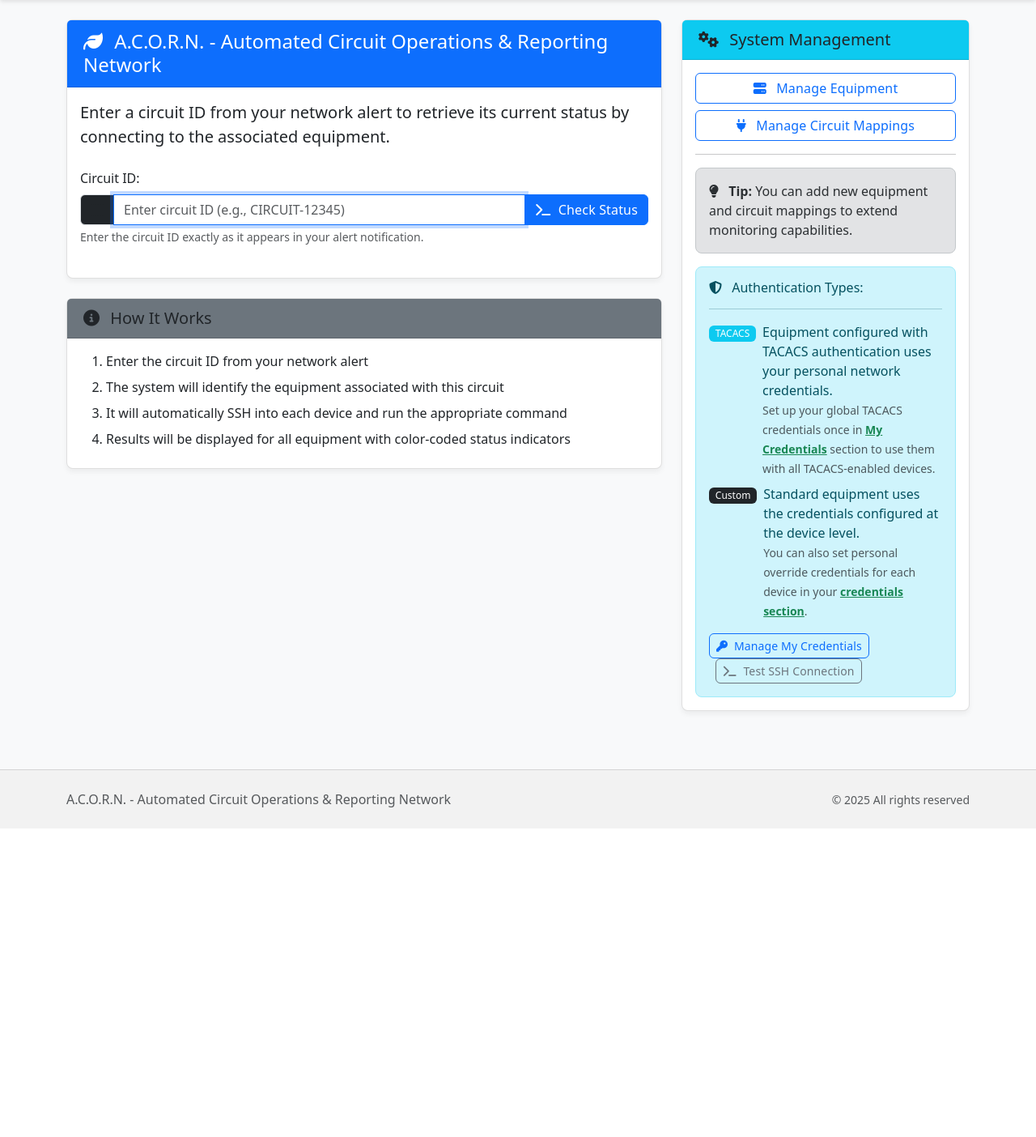
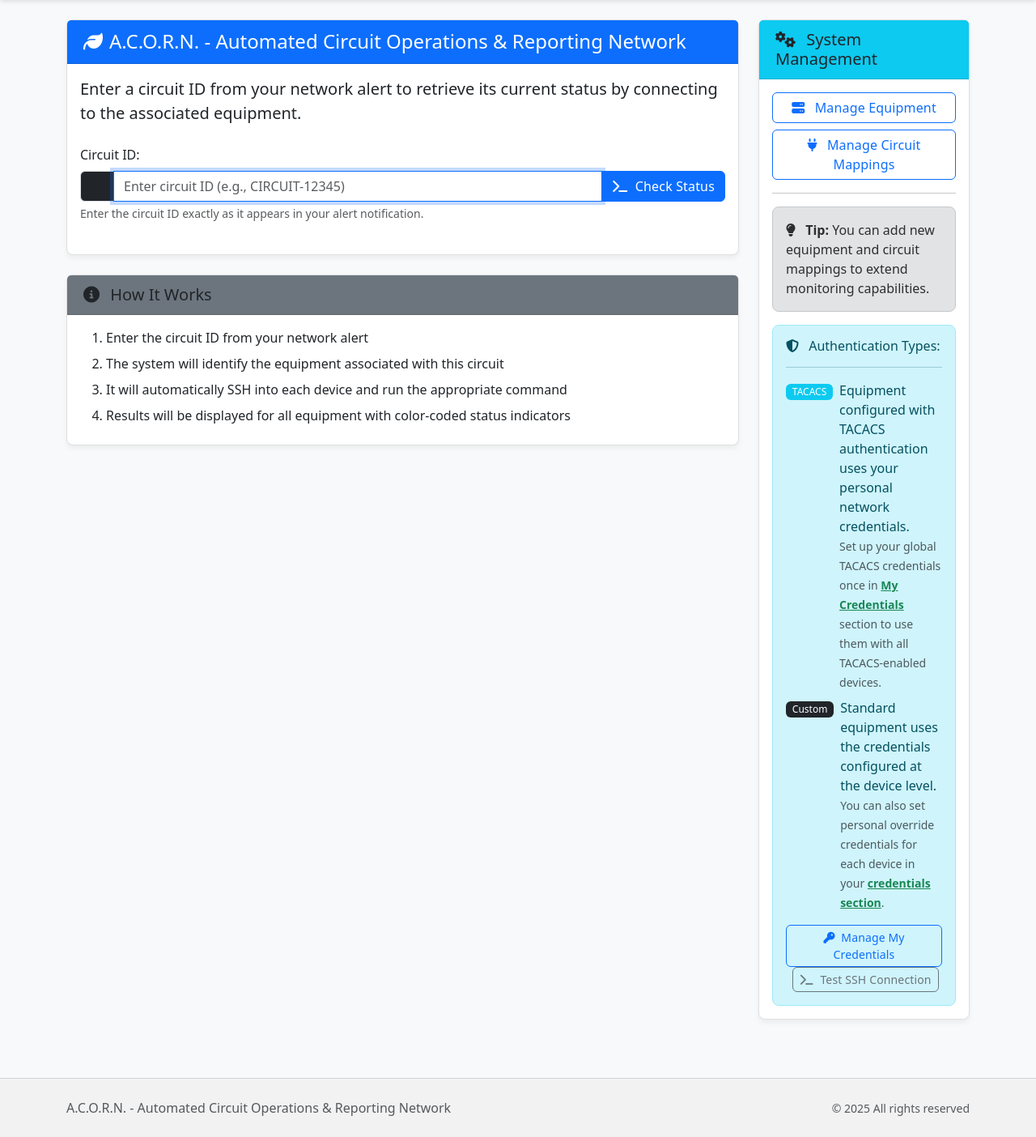
Before and after one commit to isag33k/acorn-app, a Flask app: page / in a window 1280 px wide. Shown: the part 56-1460 px from the top of the page at 81% size. Before the commit the page ends 1079 px from the top, so only its background shows below. Run offline with Flask 3, Linux system fonts and the light colour scheme; the visitor is signed in with stand-in values (Sample User, id 1); data comes from the database, SQL or seed files in the repository; some libraries are stand-ins or nearby versions.

Commit message:
Improve layout: Make A.C.O.R.N. title fit on a single line.
Replit-Commit-Author: Agent
Replit-Commit-Session-Id: fe66dd87-fa88-47cd-bdf5-0f8e29a095e7
Replit-Commit-Screenshot-Url: https://storage.googleapis.com/screenshot-production-us-central1/6d084a6a-80c1-4660-9091-1790b9fe2d46/b8364e04-57dd-4daf-b1c9-4c32dff7392c.jpg

```diff
--- a/templates/index.html
+++ b/templates/index.html
@@ -2,12 +2,12 @@
 
 {% block content %}
 <div class="row justify-content-center">
-    <div class="col-md-8">
+    <div class="col-md-9">
         <div class="card">
             <div class="card-header bg-primary text-white">
-                <h4 class="mb-0">
-                    <i class="fas fa-leaf me-2"></i>
-                    A.C.O.R.N. - Automated Circuit Operations & Reporting Network
+                <h4 class="mb-0 d-flex align-items-center text-nowrap overflow-hidden">
+                    <i class="fas fa-leaf me-2 flex-shrink-0"></i>
+                    <span class="text-truncate">A.C.O.R.N. - Automated Circuit Operations & Reporting Network</span>
                 </h4>
             </div>
             <div class="card-body">
@@ -53,7 +53,7 @@
         </div>
     </div>
 
-    <div class="col-md-4">
+    <div class="col-md-3">
         <div class="card">
             <div class="card-header bg-info text-white">
                 <h5 class="mb-0">
```
